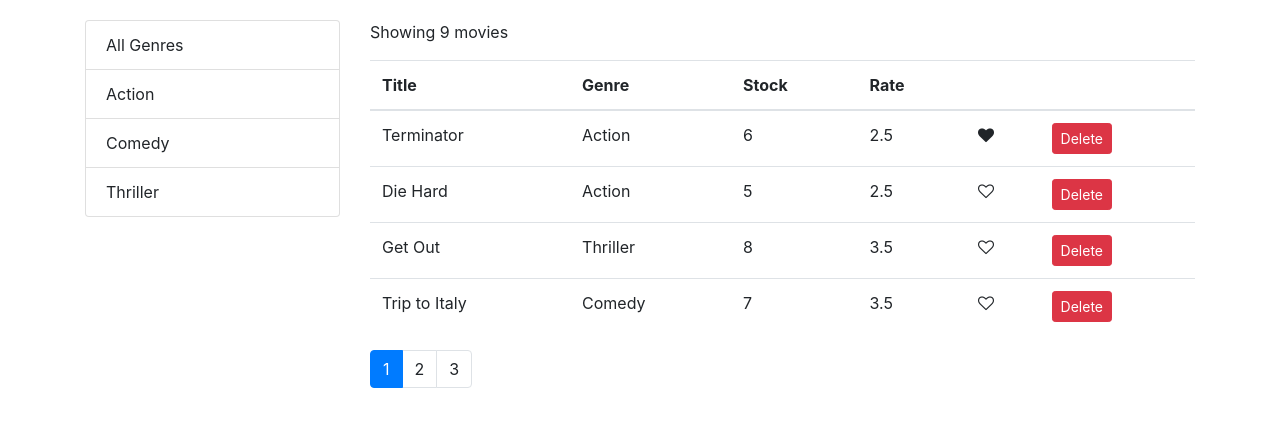
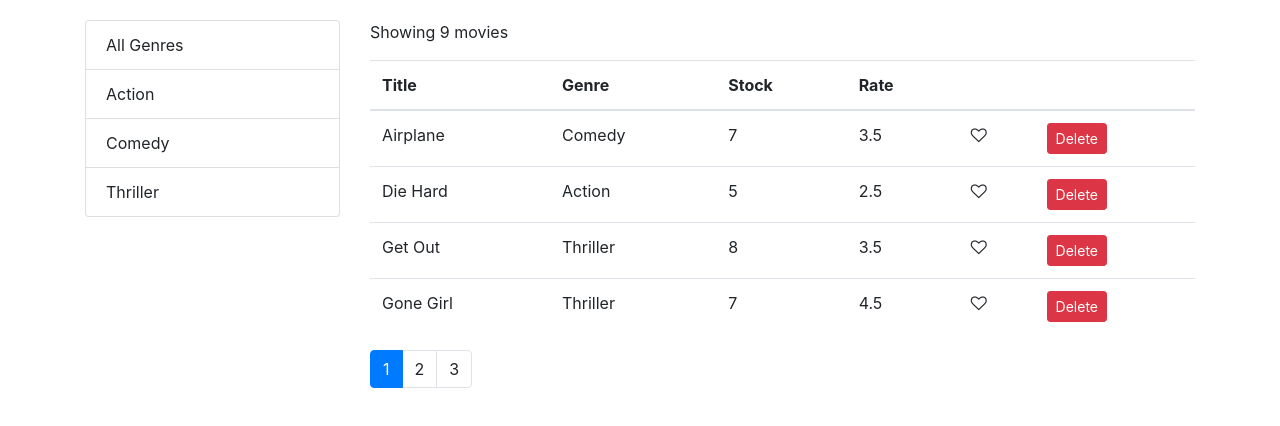
Before and after one commit to smotlani1/vidly, a React (Create React App) app: page / in a window 1280 px wide. Shown: the top 426 px of the page. Built offline with nearby package versions, Linux system fonts and the light colour scheme.

Commit message:
Added sorting to moviesTable

```diff
--- a/src/components/movies.jsx
+++ b/src/components/movies.jsx
@@ -43,7 +43,8 @@ class Movies extends Component {
   };
 
   handleSort = (path) => {
-    this.setState({ sortColumn: { path, order: "asc" } });
+    const order = this.state.sortColumn.order === "asc" ? "desc" : "asc";
+    this.setState({ sortColumn: { path, order } });
   };
 
   render() {
@@ -53,6 +54,7 @@ class Movies extends Component {
       currentPage,
       movies: allMovies,
       selectedGenre,
+      sortColumn,
     } = this.state;
 
     if (count === 0) return <p>There are no movies in the DB</p>;
@@ -61,7 +63,9 @@ class Movies extends Component {
       selectedGenre && selectedGenre._id
         ? allMovies.filter((m) => m.genre._id === selectedGenre._id)
         : allMovies;
-    const movies = paginate(filtered, currentPage, pageSize);
+
+    const sorted = _.orderBy(filtered, [sortColumn.path], [sortColumn.order]);
+    const movies = paginate(sorted, currentPage, pageSize);
 
     return (
       <div className="row">
```
